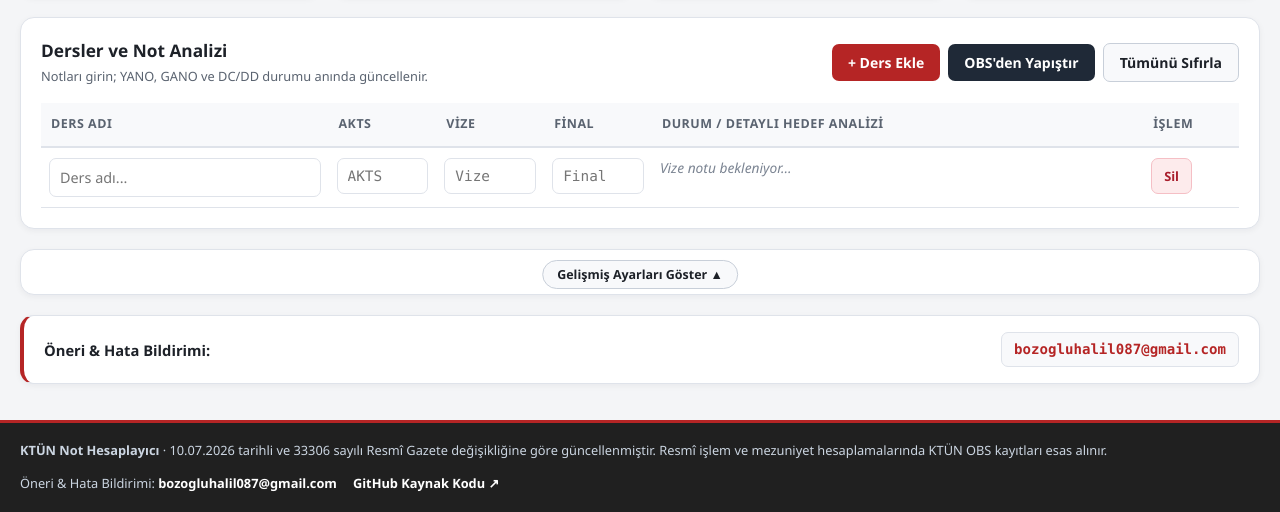
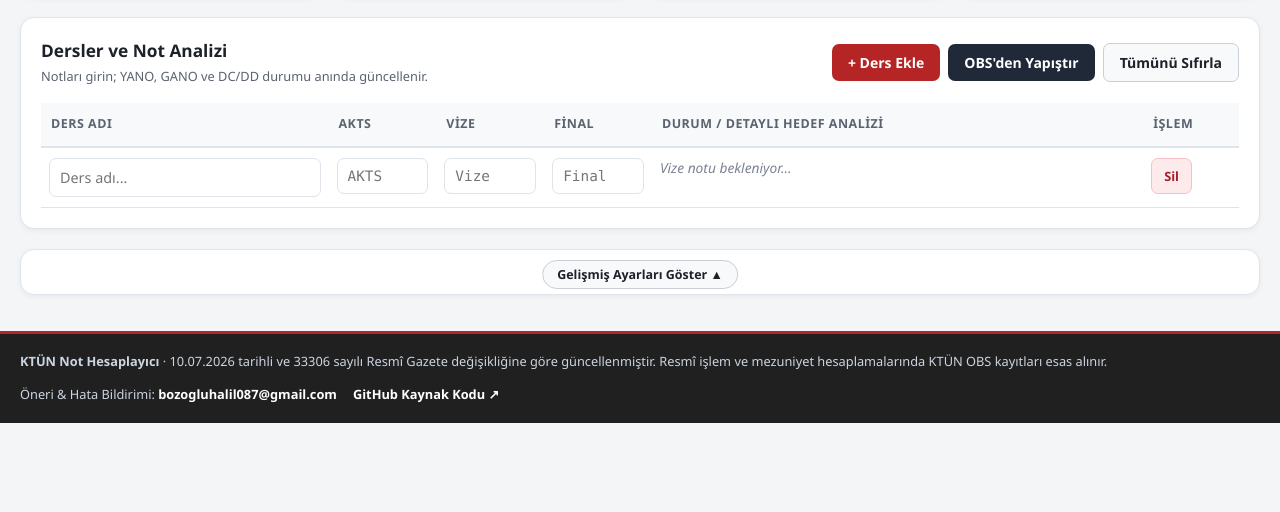
Before and after one commit to halilbozoglu/website, a plain HTML site: page index.html in a window 1280 px wide. Shown: the part 408-920 px from the top of the page. After the commit the page ends 831 px from the top, so only its background shows below. Drawn offline with Linux system fonts and the light colour scheme.

Commit message:
Keep feedback contact only in footer

```diff
--- a/index.html
+++ b/index.html
@@ -10,7 +10,7 @@
     <link rel="preconnect" href="https://fonts.googleapis.com">
     <link rel="preconnect" href="https://fonts.gstatic.com" crossorigin>
     <link href="https://fonts.googleapis.com/css2?family=JetBrains+Mono:wght@500;600;700&family=Plus+Jakarta+Sans:wght@400;500;600;700;800&display=swap" rel="stylesheet">
-    <link rel="stylesheet" href="style.css?v=23">
+    <link rel="stylesheet" href="style.css?v=24">
     <script src="theme-init.js?v=1"></script>
 </head>
 
@@ -178,14 +178,6 @@
                         </div>
                     </div>
                 </section>
-
-                <!-- Öneri & Hata Bildirimi Kartı -->
-                <section class="feedback-card" aria-label="Öneri ve Hata Bildirimi">
-                    <div class="feedback-inner">
-                        <span class="feedback-title">Öneri &amp; Hata Bildirimi:</span>
-                        <a href="mailto:bozogluhalil087@gmail.com?subject=KT%C3%9CN%20Not%20Hesaplay%C4%B1c%C4%B1%20-%20%C3%96neri%20%2F%20Hata%20Bildirimi" class="feedback-mail">bozogluhalil087@gmail.com</a>
-                    </div>
-                </section>
             </main>
         </div>
     </div>
--- a/style.css
+++ b/style.css
@@ -1140,48 +1140,6 @@ details.target-details summary {
     flex-wrap: wrap;
 }
 
-/* Öneri & Hata Bildirimi Kartı */
-.feedback-card {
-    background-color: var(--bg-card);
-    border: 1px solid var(--border);
-    border-left: 4px solid var(--ktun-red);
-    border-radius: var(--radius-lg);
-    padding: 16px 20px;
-    box-shadow: var(--shadow-sm);
-}
-
-.feedback-inner {
-    display: flex;
-    align-items: center;
-    justify-content: space-between;
-    gap: 12px;
-    flex-wrap: wrap;
-}
-
-.feedback-title {
-    font-size: 0.92rem;
-    font-weight: 800;
-    color: var(--text-main);
-}
-
-.feedback-mail {
-    font-family: var(--font-mono);
-    font-size: 0.88rem;
-    font-weight: 700;
-    color: var(--ktun-red);
-    text-decoration: none;
-    background: var(--bg-subtle);
-    border: 1px solid var(--border);
-    padding: 6px 12px;
-    border-radius: var(--radius-sm);
-    transition: border-color 0.15s ease, background-color 0.15s ease;
-}
-
-.feedback-mail:hover {
-    border-color: var(--ktun-red);
-    text-decoration: underline;
-}
-
 /* Footer (#202020) */
 .ktun-footer {
     background-color: var(--ktun-bar-dark);
--- a/test_formula.js
+++ b/test_formula.js
@@ -338,9 +338,10 @@ assert.strictEqual(formatNeeded(101, 35), '>100');
     assert.strictEqual(mockState.currentSemester, 'Genel');
 
     const indexHtml = fs.readFileSync(path.join(__dirname, 'index.html'), 'utf8');
+    assert(!indexHtml.includes('feedback-card'), 'Upper feedback card must be removed');
     assert(indexHtml.includes('Öneri &amp; Hata Bildirimi'), 'index.html must include feedback title');
     assert(indexHtml.includes('bozogluhalil087@gmail.com'), 'index.html must include feedback email');
-    assert(indexHtml.includes('style.css?v=23') && indexHtml.includes('app_v18.js?v=4'), 'Asset versions must be updated');
+    assert(indexHtml.includes('style.css?v=24') && indexHtml.includes('app_v18.js?v=4'), 'Asset versions must be updated');
 }
 
 console.log('ALL TESTS PASSED SUCCESSFULLY');
```
